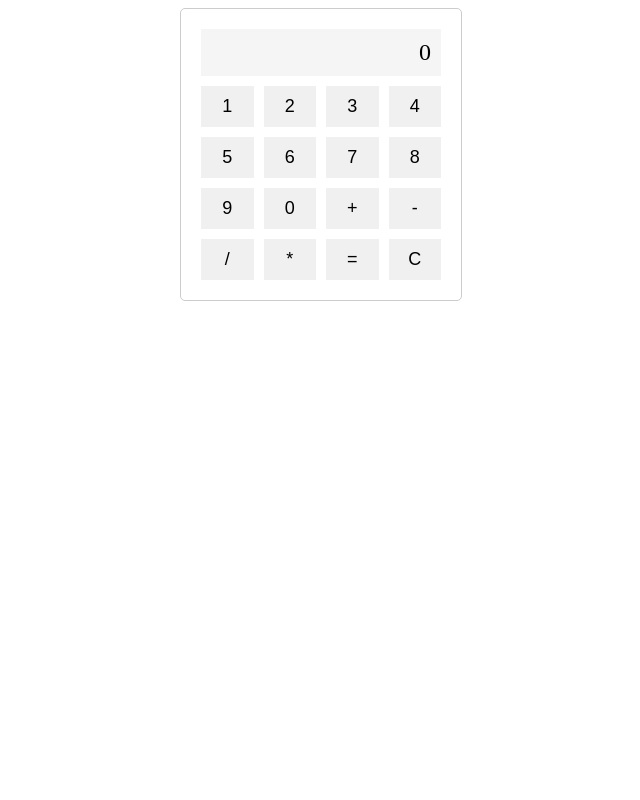
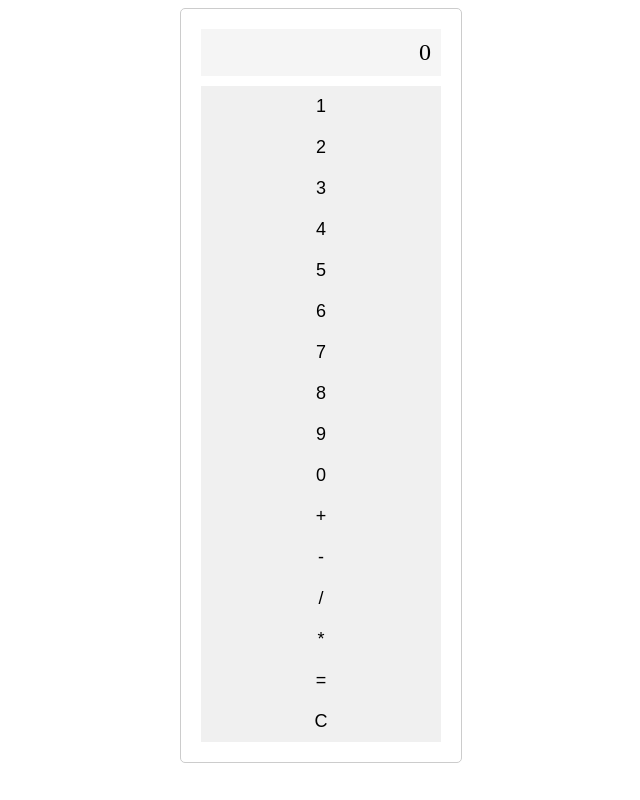
Before and after one commit to acciojob/calculator-react-anitha-anii, a React app: page / in a window 1280 px wide. Shown: the whole page, without its empty margins (319-959 px from the left). Built offline with nearby package versions, Linux system fonts and the light colour scheme.

Commit message:
'changes'

```diff
--- a/src/components/Calculator.js
+++ b/src/components/Calculator.js
@@ -72,7 +72,7 @@ const Calculator = () => {
   return (
     <div className="Calculator">
       <div className="display">{displayValue}</div>
-      <div className="btn-row">
+      <div id="calci">
         <button id="btn-1" onClick={() => handleNumberClick(1)}>1</button>
         <button id="btn-2" onClick={() => handleNumberClick(2)}>2</button>
         <button id="btn-3" onClick={() => handleNumberClick(3)}>3</button>
@@ -83,12 +83,12 @@ const Calculator = () => {
         <button id="btn-8" onClick={() => handleNumberClick(8)}>8</button>
         <button id="btn-9" onClick={() => handleNumberClick(9)}>9</button>
         <button id="btn-0" onClick={() => handleNumberClick(0)}>0</button>
-        <button id="plus calci" onClick={() => handleOperatorClick('+')}>+</button>
-        <button id="btn-- calci" onClick={() => handleOperatorClick('-')}>-</button>
-        <button id="btn-div calci" onClick={() => handleOperatorClick('/')}>/</button>
-        <button id="btn-mul calci" onClick={() => handleOperatorClick('*')}>*</button>
-        <button id="equal calci" onClick={handleEqualsClick}>=</button>
-        <button id="btn-clear calci" onClick={handleClearAllClick}>C</button>
+        <button id="plus " onClick={() => handleOperatorClick('+')}>+</button>
+        <button id="btn-- " onClick={() => handleOperatorClick('-')}>-</button>
+        <button id="btn-div " onClick={() => handleOperatorClick('/')}>/</button>
+        <button id="btn-mul " onClick={() => handleOperatorClick('*')}>*</button>
+        <button id="equal " onClick={handleEqualsClick}>=</button>
+        <button id="btn-clear " onClick={handleClearAllClick}>C</button>
       </div>
 
     </div>
```
